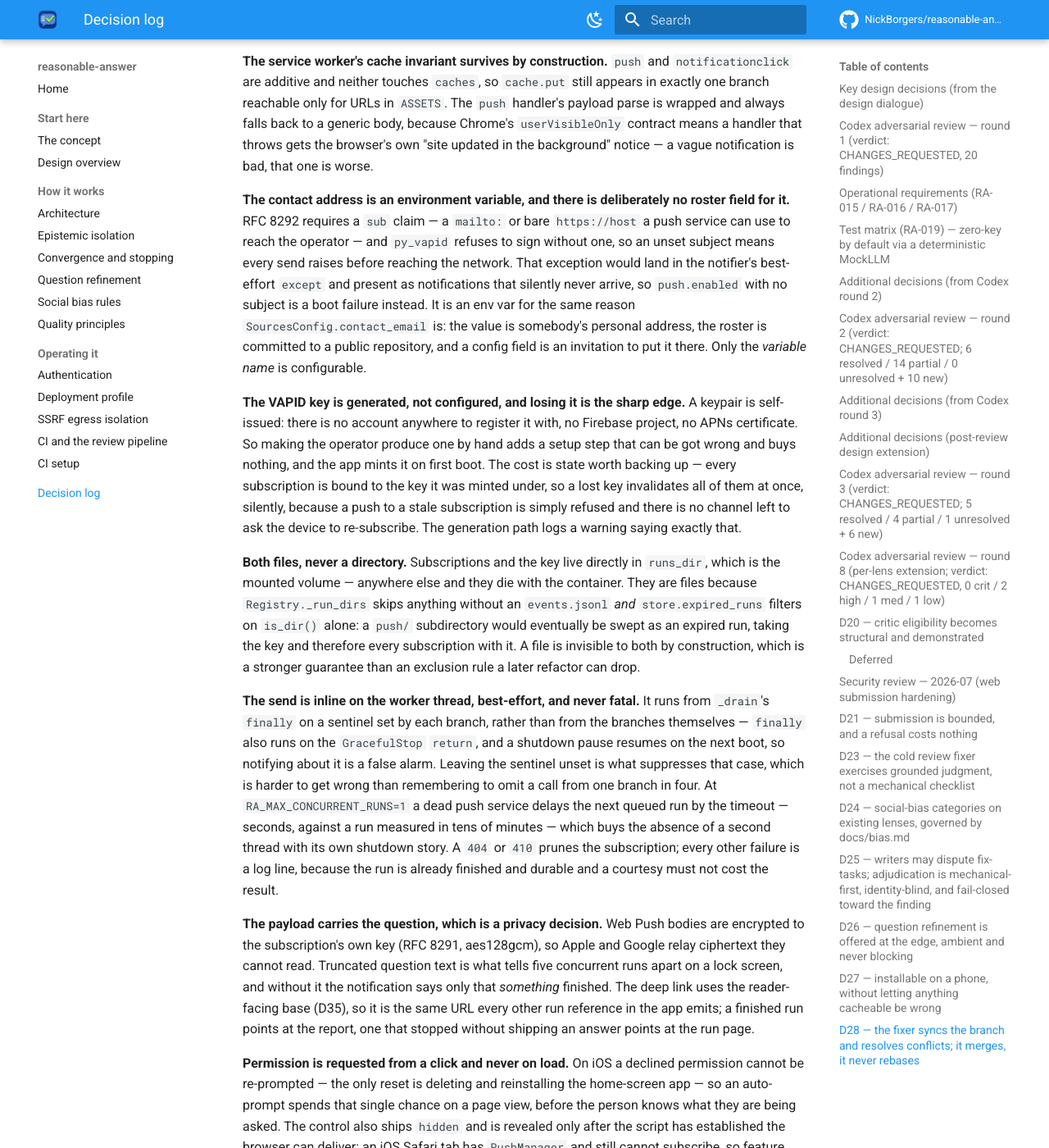
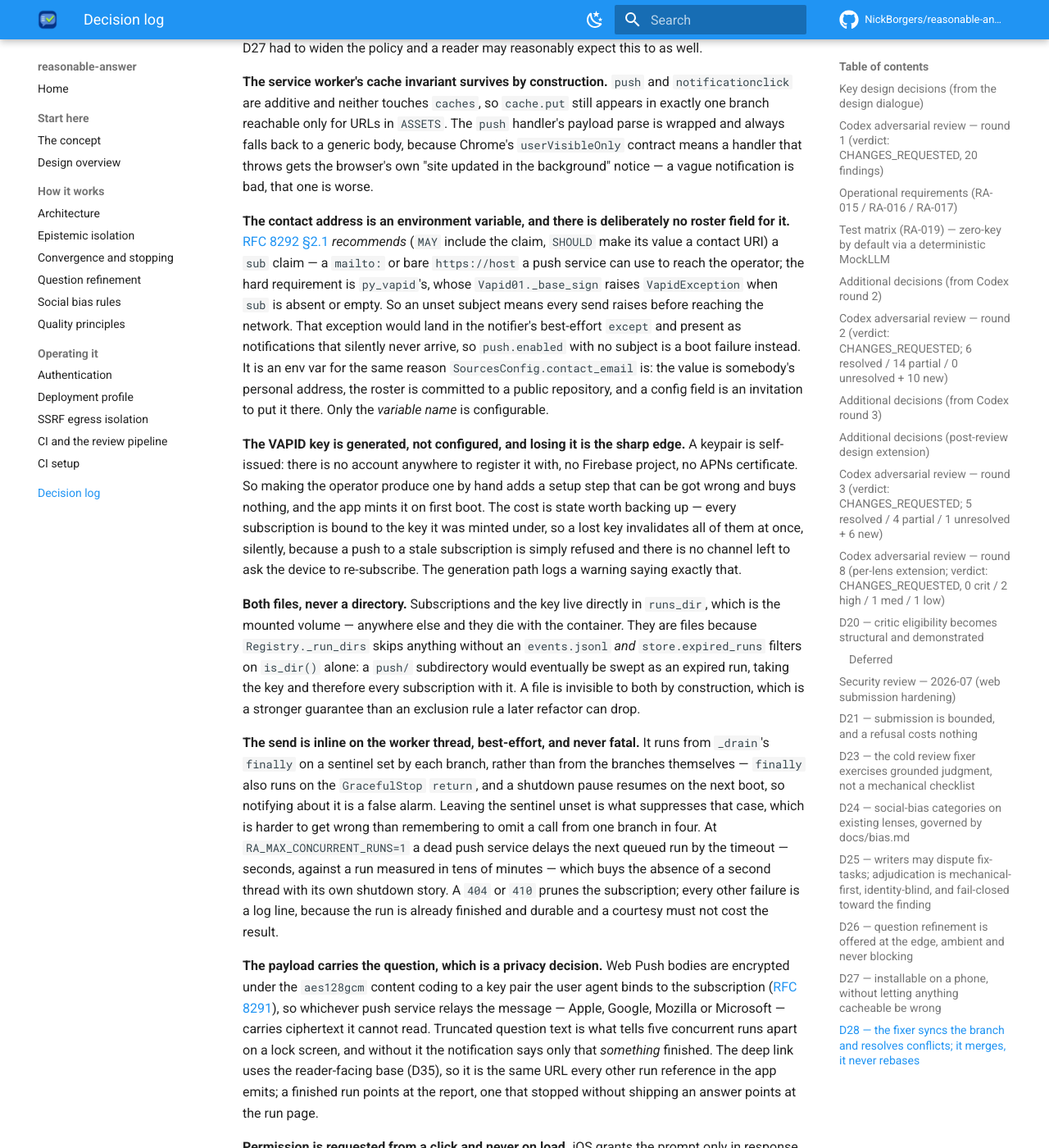
Before and after one commit to NickBorgers/reasonable-answer, an MkDocs documentation site: the page built from docs/decisions.md, in a window 1280 px wide and 1400 px high, scrolled down 61675 px. Shown: the whole window at 82% size. Built offline with MkDocs 1.6.1 and Material for MkDocs 9.7.7, drawn with Linux system fonts in a browser that asks for light colours; comment, search, counter and statistics services are not loaded; some of the changed text lies outside the part shown.

Commit message:
fix: address reviewer findings (cycle 1, cold)
All three blockers addressed; suite, ruff, mkdocs --strict green. security: _notify derives owner.txt via store.safe_run_dir, catching UnsafeRunId with OSError. docs: README/deployment-profile/D43 now name all four default endpoint_hosts (Apple/Google/Mozilla/MS) or defer to the allowlist. quality/QP9: added fetchable RFC 8291/8292 + WebKit citations and narrowed the false 'RFC 8292 requires sub' to SHOULD (py_vapid is the hard requirement, verified). Also fixed pyproject D41->D43.

Addressed:
  - security/sec-path-traversal-1
  - docs/docs-push-egress-drift-1
  - quality/qual-claim-unsupported-1

```diff
--- a/docs/decisions.md
+++ b/docs/decisions.md
@@ -1966,8 +1966,10 @@
 be open and foregrounded, which excludes every case worth notifying about. A suspended iOS PWA runs
 no JavaScript at all. Only a server-sent push reaches a locked phone, and only a service worker can
 receive one — which is why this decision is downstream of D27 rather than independent of it. On iOS
-push additionally exists *only* for a home-screen web app, so the install path D27 built is the
-literal precondition; without it there is no iPhone notification to have.
+push additionally exists *only* for a web app added to the Home Screen
+([WebKit, 2023](https://webkit.org/blog/13878/web-push-for-web-apps-on-ios-and-ipados/)), so the
+install path D27 built is the literal precondition; without it there is no iPhone notification to
+have.
 
 **The subscription endpoint is attacker-influenced, and that is the security core.** The browser
 mints a URL and hands it to the server, which then POSTs to it — the same shape as the seed-URL
@@ -1999,9 +2001,11 @@
 worse.
 
 **The contact address is an environment variable, and there is deliberately no roster field for
-it.** RFC 8292 requires a `sub` claim — a `mailto:` or bare `https://host` a push service can use
-to reach the operator — and `py_vapid` refuses to sign without one, so an unset subject means every
-send raises before reaching the network. That exception would land in the notifier's best-effort
+it.** [RFC 8292 §2.1](https://datatracker.ietf.org/doc/html/rfc8292#section-2.1) *recommends*
+(`MAY` include the claim, `SHOULD` make its value a contact URI) a `sub` claim — a `mailto:` or
+bare `https://host` a push service can use to reach the operator; the hard requirement is
+`py_vapid`'s, whose `Vapid01._base_sign` raises `VapidException` when `sub` is absent or empty. So
+an unset subject means every send raises before reaching the network. That exception would land in the notifier's best-effort
 `except` and present as notifications that silently never arrive, so `push.enabled` with no subject
 is a boot failure instead. It is an env var for the same reason `SourcesConfig.contact_email` is:
 the value is somebody's personal address, the roster is committed to a public repository, and a
@@ -2032,16 +2036,21 @@
 shutdown story. A `404` or `410` prunes the subscription; every other failure is a log line, because
 the run is already finished and durable and a courtesy must not cost the result.
 
-**The payload carries the question, which is a privacy decision.** Web Push bodies are encrypted to
-the subscription's own key (RFC 8291, aes128gcm), so Apple and Google relay ciphertext they cannot
+**The payload carries the question, which is a privacy decision.** Web Push bodies are encrypted
+under the `aes128gcm` content coding to a key pair the user agent binds to the subscription
+([RFC 8291](https://datatracker.ietf.org/doc/html/rfc8291)), so whichever push service relays the
+message — Apple, Google, Mozilla or Microsoft — carries ciphertext it cannot
 read. Truncated question text is what tells five concurrent runs apart on a lock screen, and without
 it the notification says only that *something* finished. The deep link uses the reader-facing base
 (D35), so it is the same URL every other run reference in the app emits; a finished run points at
 the report, one that stopped without shipping an answer points at the run page.
 
-**Permission is requested from a click and never on load.** On iOS a declined permission cannot be
-re-prompted — the only reset is deleting and reinstalling the home-screen app — so an auto-prompt
-spends that single chance on a page view, before the person knows what they are being asked. The
+**Permission is requested from a click and never on load.** iOS grants the prompt only in response
+to direct user interaction
+([WebKit, 2023](https://webkit.org/blog/13878/web-push-for-web-apps-on-ios-and-ipados/)), and a
+declined permission cannot be re-prompted — the only reset is deleting and reinstalling the
+home-screen app — so an auto-prompt spends that single chance on a page view, before the person
+knows what they are being asked. The
 control also ships `hidden` and is revealed only after the script has established the browser can
 deliver: an iOS Safari tab has `PushManager` and still cannot subscribe, so feature detection alone
 would show a button that fails, and the standalone check turns that into an instruction instead.
--- a/pyproject.toml
+++ b/pyproject.toml
@@ -21,7 +21,7 @@
     # Renders the report markdown for the browser. Declared even though `rich` already
     # pulls it in: the web layer uses it directly and must not depend on that accident.
     "markdown-it-py>=3.0",
-    # Web Push notification of a stopped run (D41). Carries both halves of the protocol:
+    # Web Push notification of a stopped run (D43). Carries both halves of the protocol:
     # the VAPID assertion (RFC 8292) and the aes128gcm payload encryption (RFC 8291), the
     # second of which is not something to hand-roll. Pulls `cryptography`, which ships
     # manylinux wheels for both architectures the release build targets. In the `web` extra
```
Also changed, not shown: README.md (+17 -12 lines), docs/deployment-profile.md (+9 -5 lines), 2 other files.
